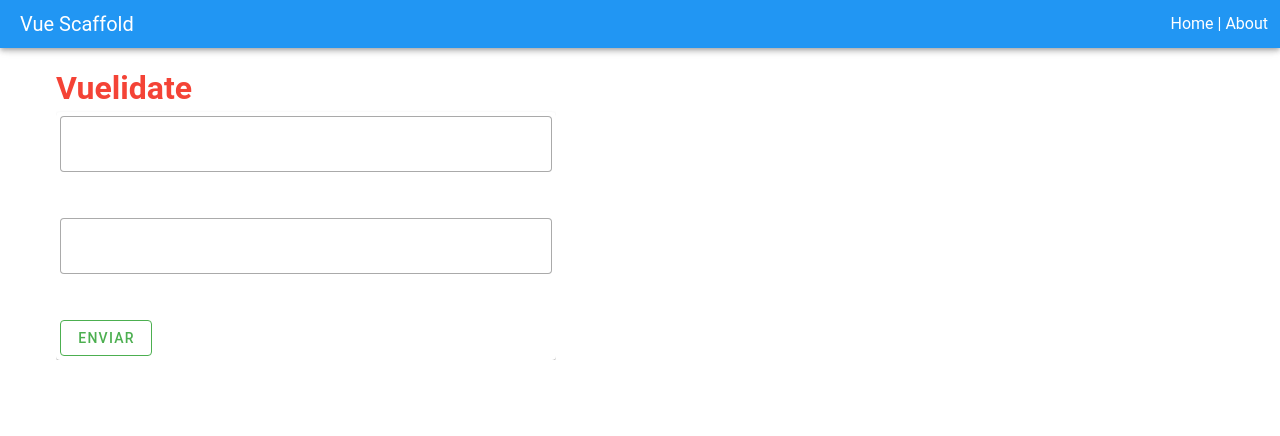
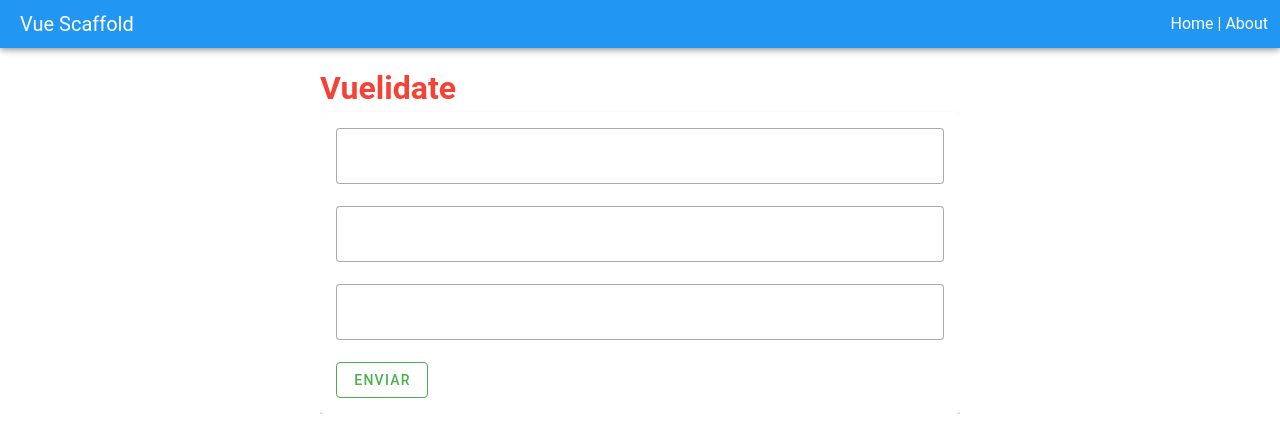
Before and after one commit to betogroo/vue-validate, a Vue app: page /vuelidate in a window 1280 px wide. Shown: the top 436 px of the page. Built offline with nearby package versions, Linux system fonts and the light colour scheme.

Commit message:
feat: add name textfield

```diff
--- a/src/modules/main/views/VuelidateView.vue
+++ b/src/modules/main/views/VuelidateView.vue
@@ -1,23 +1,26 @@
 <script setup lang="ts">
-import { reactive, ref } from 'vue'
+import { computed, reactive, ref } from 'vue'
 import { useVuelidate } from '@vuelidate/core'
-import { required, numeric, email } from '@vuelidate/validators'
+import { required, numeric, email, minLength } from '@vuelidate/validators'
 
 /* const state = reactive({
   price: '',
 }) */
 
 const formData = ref({
+  name: '',
   price: '',
   email: '',
 })
 
 const rules = {
+  name: { required, minLength: minLength(6) },
   price: { required, numeric },
   email: { required, email },
 }
 
 const v$ = useVuelidate(rules, formData.value)
+
 const onSubmit = async () => {
   const validForm = await v$.value.$validate()
   if (!validForm) return
@@ -26,43 +29,42 @@
 </script>
 
 <template>
-  <v-container class="d-flex align-start justify-center-fill-height">
-    <v-responsive max-width="500">
+  <v-container class="d-flex align-start justify-center fill-height">
+    <v-responsive max-width="640">
       <h1 class="text-red">Vuelidate</h1>
-      <v-card class="pa-1">
+      <v-card class="pa-4">
         <v-form @submit.prevent="onSubmit">
-          <v-row>
-            <v-col cols="12">
           <v-text-field
-                v-model="v$.price.$model"
-                :error-messages="
-                  v$.price.$errors.map((e) => e.$message.toString())
-                "
+            v-model="v$.name.$model"
+            :error-messages="v$.name.$errors.map((e) => e.$message.toString())"
+            variant="outlined"
+            @blur="v$.name.$touch"
+            @update:model-value="v$.name.$touch"
+            ><template #message="{ message }"
+              ><small>{{ message }}</small></template
+            >
+          </v-text-field>
+          <v-text-field
+            v-model.number="v$.price.$model"
+            :error-messages="v$.price.$errors.map((e) => e.$message.toString())"
+            type="number"
             variant="outlined"
             @blur="v$.price.$touch"
             @update:model-value="v$.price.$touch"
           />
-            </v-col>
-            <v-col cols="12">
           <v-text-field
             v-model="v$.email.$model"
-                :error-messages="
-                  v$.email.$errors.map((e) => e.$message.toString())
-                "
+            :error-messages="v$.email.$errors.map((e) => e.$message.toString())"
             variant="outlined"
             @blur="v$.email.$touch"
             @update:model-value="v$.email.$touch"
           />
-            </v-col>
-            <v-col cols="12">
           <v-btn
             color="success"
             type="submit"
             variant="outlined"
             >Enviar</v-btn
-              ></v-col
           >
-          </v-row>
         </v-form>
       </v-card>
     </v-responsive>
```
Lines whose indentation alone changed are shown as unchanged.
